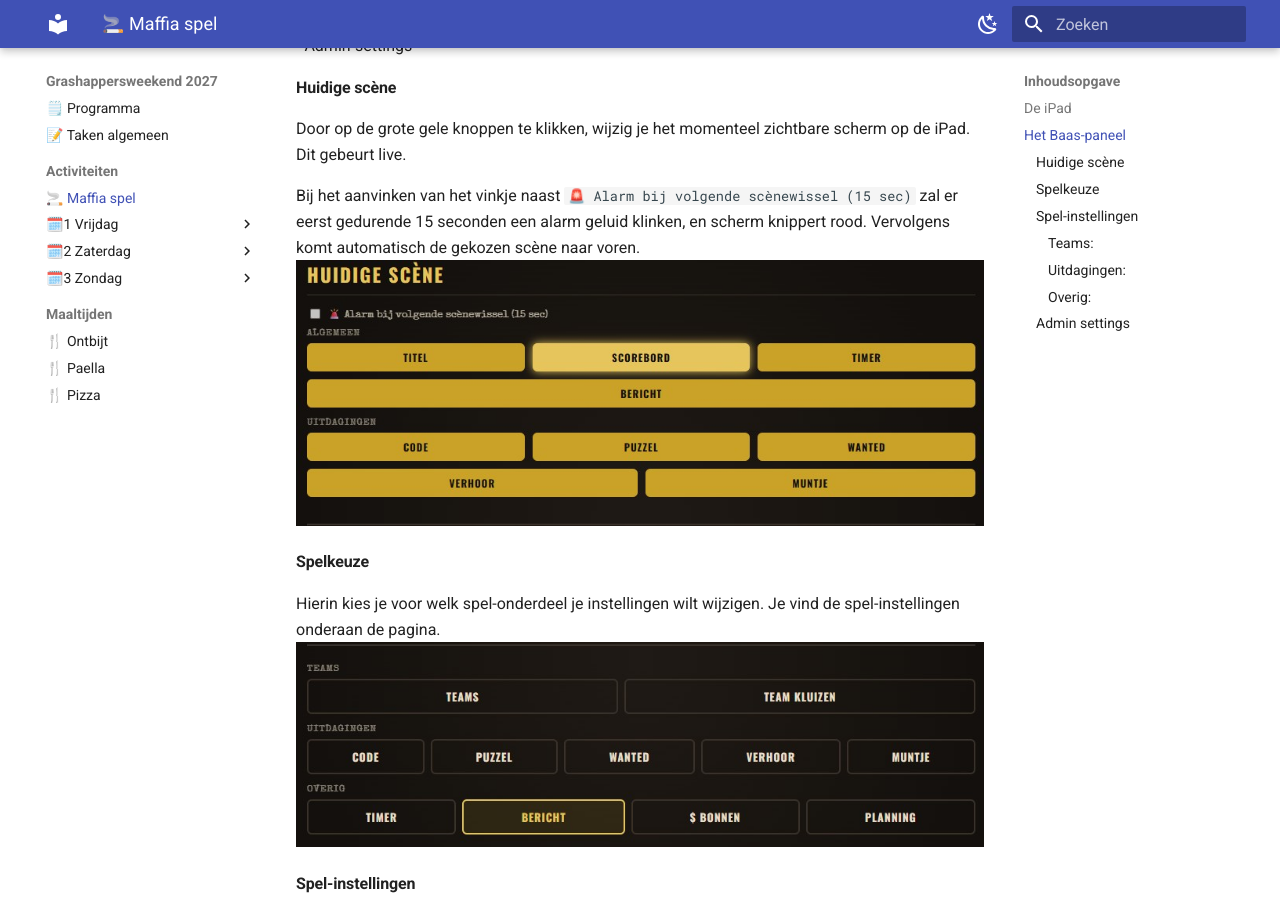
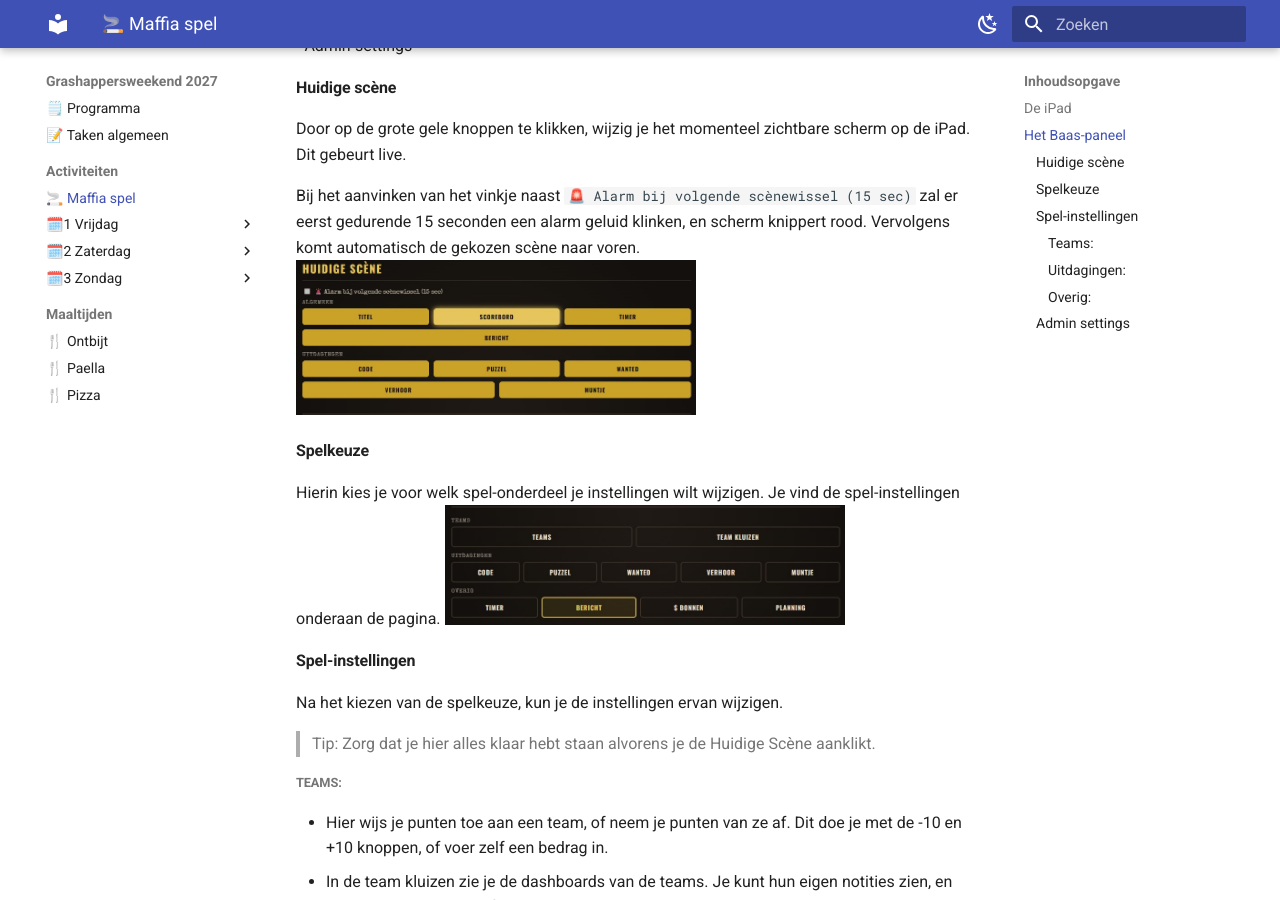
Before and after one commit to marschoe/grashappersweekend_2027, an MkDocs documentation site: the page built from Obsidian/Activiteiten/🚬 Maffia spel.md, in a window 1280 px wide and 900 px high, scrolled down 1559 px. Built offline with MkDocs 1.6.1 and Material for MkDocs 9.7.7, drawn with Linux system fonts in a browser that asks for light colours.

Commit message:
latest version maffiaspel

```diff
--- a/Obsidian/Activiteiten/🚬 Maffia spel.md
+++ b/Obsidian/Activiteiten/🚬 Maffia spel.md
@@ -43,10 +43,10 @@ Wij kunnen inloggen op het Baas-paneel. Een controlepaneel waarin wij het spel l
 Door op de grote gele knoppen te klikken, wijzig je het momenteel zichtbare scherm op de iPad. Dit gebeurt live.
 
 Bij het aanvinken van het vinkje naast `🚨 Alarm bij volgende scènewissel (15 sec)` zal er eerst gedurende 15 seconden een alarm geluid klinken, en scherm knippert rood. Vervolgens komt automatisch de gekozen scène naar voren.
-![](../assets/huidigescene.jpg)
+![](../assets/huidigescene.jpg){ width="400" }
 #### **Spelkeuze**
 Hierin kies je voor welk spel-onderdeel je instellingen wilt wijzigen. Je vind de spel-instellingen onderaan de pagina.
-![](../assets/spelkeuze.jpg)
+![](../assets/spelkeuze.jpg){ width="400" }
 #### **Spel-instellingen**
 Na het kiezen van de spelkeuze, kun je de instellingen ervan wijzigen.
 > Tip: Zorg dat je hier alles klaar hebt staan alvorens je de Huidige Scène aanklikt.
@@ -65,7 +65,7 @@ Na het kiezen van de spelkeuze, kun je de instellingen ervan wijzigen.
 - Bij $ Bonnen kunnen extra QR-codes worden gegenereerd voor het geven/ontnemen van geld door de teams.<br>
 - Bij Planning kun je een tijd instellen wanneer een scene automatisch moet wisselen. Vooralsnog is hierbij een alarm niet mogelijk (10-aug-2026). Deze optie wordt nog toegevoegd.
 
-![](../assets/puzzel.jpg)
+![](../assets/puzzel.jpg){ width="400" }
 
 #### **Admin settings**
 Hierin kunnen diverse instellingen zoals teamnamen en wachtwoorden gewijzigd worden. De knop "Alles Resetten" heeft een veiligheidsfunctie, maar probeer hier alsnog niet op te klikken. Deze reset het gehele spel.
```
